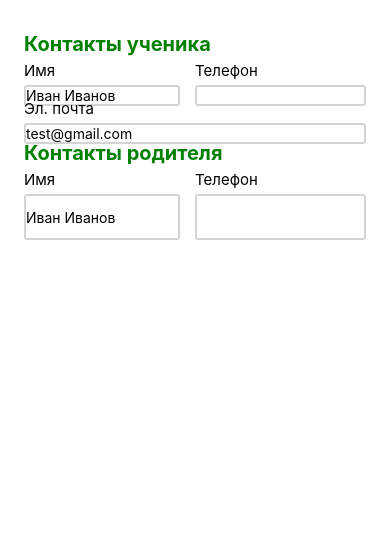
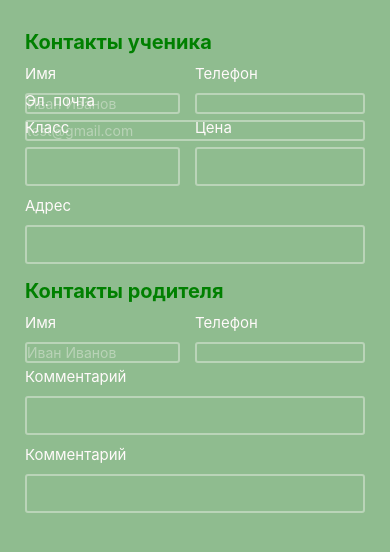
Before and after one commit to kbarketova/TutorTimetable, a React Native app: screen / in a window 390 px wide. Shown: the top 552 px of the page. Built offline with nearby package versions, Linux system fonts and the light colour scheme.

Commit message:
Added Screen component, updated styling for StudentDetails

```diff
--- a/App.tsx
+++ b/App.tsx
@@ -1,43 +1,18 @@
 import React from 'react';
-import {
-  SafeAreaView,
-  ScrollView,
-  StatusBar,
-  StyleSheet,
-  View,
-} from 'react-native';
+import {SafeAreaView, StatusBar, ViewStyle} from 'react-native';
 import {StudentDetails} from './src/screens/StudentDetails';
+
+const containerStyle: ViewStyle = {
+  flex: 1,
+};
 
 const App = () => {
   return (
-    <SafeAreaView>
+    <SafeAreaView style={containerStyle}>
       <StatusBar barStyle={'light-content'} />
-      <ScrollView contentInsetAdjustmentBehavior="automatic">
-        <View style={styles.sectionContainer}>
-          <StudentDetails />
-        </View>
-      </ScrollView>
+      <StudentDetails />
     </SafeAreaView>
   );
 };
 
-const styles = StyleSheet.create({
-  sectionContainer: {
-    marginTop: 32,
-    paddingHorizontal: 24,
-  },
-  sectionTitle: {
-    fontSize: 24,
-    fontWeight: '600',
-  },
-  sectionDescription: {
-    marginTop: 8,
-    fontSize: 18,
-    fontWeight: '400',
-  },
-  highlight: {
-    fontWeight: '700',
-  },
-});
-
 export default App;
--- a/src/components/Field/Field.tsx
+++ b/src/components/Field/Field.tsx
@@ -1,5 +1,6 @@
 import React from 'react';
 import {Text, TextStyle, ViewStyle} from 'react-native';
+import {GreenThemeTextColor} from '../../constants';
 import {Flex} from '../Flex';
 import {Input} from '../Input';
 
@@ -15,8 +16,10 @@ type TProps = Readonly<{
 }>;
 
 const innerLabelStyle: TextStyle = {
-  paddingVertical: 5,
-  fontWeight: 'bold',
+  paddingVertical: 10,
+  fontWeight: '400',
+  color: GreenThemeTextColor,
+  fontSize: 15,
 };
 
 const Field_: React.FC<TProps> = ({
@@ -30,7 +33,11 @@ const Field_: React.FC<TProps> = ({
   labelWeight = null,
 }: TProps) => {
   const labelStyle = React.useMemo<ViewStyle>(() => {
-    return {...innerLabelStyle, fontSize: labelSize, fontWeight: labelWeight};
+    return {
+      ...innerLabelStyle,
+      fontSize: labelSize ?? innerLabelStyle.fontSize,
+      fontWeight: labelWeight ?? innerLabelStyle.fontWeight,
+    };
   }, [labelSize, labelWeight]);
 
   return (
--- a/src/components/Flex/Flex.tsx
+++ b/src/components/Flex/Flex.tsx
@@ -12,6 +12,7 @@ type TProps = Readonly<{
   margin?: number | string | null;
   padding?: number | string | null;
   flexWrap?: TFlexWrap | null;
+  color?: string | null;
 }>;
 
 const innerContainerStyle: ViewStyle = {
@@ -25,6 +26,7 @@ const Flex_: React.FC<TProps> = ({
   justifyContent = null,
   margin = null,
   padding = null,
+  color = null,
 }: TProps) => {
   const style = React.useMemo<ViewStyle>(() => {
     const marginFinal: TSplitResult = margin ? splitProp(margin) : {};
@@ -49,8 +51,9 @@ const Flex_: React.FC<TProps> = ({
       paddingBottom: paddingFinal.bottom,
       paddingVertical: paddingFinal.vertical,
       paddingHorizontal: paddingFinal.horizontal,
+      backgroundColor: color ?? undefined,
     };
-  }, [flex, flexDirection, justifyContent, margin, padding]);
+  }, [color, flex, flexDirection, justifyContent, margin, padding]);
   return <View style={style}>{children}</View>;
 };
 
--- a/src/components/Input/Input.tsx
+++ b/src/components/Input/Input.tsx
@@ -1,5 +1,9 @@
 import React from 'react';
-import {TextInput, ViewStyle} from 'react-native';
+import {TextInput, TextStyle, ViewStyle} from 'react-native';
+import {
+  GreenThemeTextColor,
+  GreenThemeTextDisabledColor,
+} from '../../constants';
 import {splitProp} from '../split-prop';
 import {TSplitResult} from '../types';
 
@@ -11,17 +15,19 @@ type TProps = Readonly<{
   padding?: number | string | null;
 }>;
 
-const activeStyle: ViewStyle = {
+const activeStyle: TextStyle = {
   flex: 1,
   height: 40,
   borderWidth: 2,
   borderRadius: 3,
-  borderColor: '#9C9E9F90',
+  borderColor: GreenThemeTextColor,
+  color: GreenThemeTextColor,
 };
 
-const disabledStyle: ViewStyle = {
+const disabledStyle: TextStyle = {
   ...activeStyle,
-  borderColor: '#9C9E9F70',
+  borderColor: GreenThemeTextDisabledColor,
+  color: GreenThemeTextDisabledColor,
 };
 
 const Input_: React.FC<TProps> = ({
--- /dev/null
+++ b/src/components/Screen/Screen.tsx
@@ -0,0 +1,41 @@
+import React from 'react';
+
+import {ScrollView, ViewStyle} from 'react-native';
+import {GreenThemeBackground} from '../../constants';
+import {Flex} from '../Flex';
+
+type TProps = Readonly<{
+  children: React.ReactNode;
+  color?: string | null;
+  margin?: number | string | null;
+  padding?: number | string | null;
+}>;
+
+const innerContainerStyle: ViewStyle = {
+  flex: 1,
+  backgroundColor: GreenThemeBackground,
+};
+
+const Screen_: React.FC<TProps> = ({
+  children,
+  color,
+  margin = null,
+  padding = null,
+}: TProps) => {
+  const style = React.useMemo<ViewStyle>(() => {
+    return {
+      ...innerContainerStyle,
+      backgroundColor: color ?? innerContainerStyle.backgroundColor,
+    };
+  }, [color]);
+
+  return (
+    <ScrollView style={style}>
+      <Flex padding={padding ?? '30 25'} margin={margin}>
+        {children}
+      </Flex>
+    </ScrollView>
+  );
+};
+
+export const Screen = React.memo(Screen_);
--- /dev/null
+++ b/src/components/Screen/index.ts
@@ -0,0 +1 @@
+export {Screen} from './Screen';
--- /dev/null
+++ b/src/constants.ts
@@ -0,0 +1,4 @@
+export const GreenThemeBackground = 'darkseagreen';
+export const GreenThemeTextColor = '#fffafa';
+export const GreenThemeTextDisabledColor = '#fffafa60';
+export const GreenThemeHeaderColor = 'green';
--- a/src/screens/StudentDetails/Contacts.tsx
+++ b/src/screens/StudentDetails/Contacts.tsx
@@ -3,6 +3,7 @@ import {Text, TextStyle} from 'react-native';
 
 import {Field} from '../../components/Field';
 import {Flex} from '../../components/Flex';
+import {InfoRow} from './InfoRow';
 
 type TProps = Readonly<{
   isEditable: boolean;
@@ -13,6 +14,7 @@ type TProps = Readonly<{
   onChangePhone: (value: string) => void;
   email?: string | null;
   onChangeEmail?: ((value: string) => void) | null;
+  padding?: number | string | null;
 }>;
 
 const labelStyle: TextStyle = {
@@ -30,30 +32,21 @@ const Contacts_: React.FC<TProps> = ({
   onChangePhone,
   email = null,
   onChangeEmail = null,
+  padding = null,
 }: TProps) => {
   return (
-    <Flex padding="0 0 10 0">
+    <Flex padding={padding}>
       <Text style={labelStyle}>{label}</Text>
-      <Flex flexDirection="row" flexWrap="wrap">
-        <Field
-          label="Имя"
-          value={name}
-          onChangeText={onChangeName}
-          isEditable={isEditable}
-          inputMargin="0 15 0 0"
-          labelSize={15}
-          labelWeight="400"
-        />
-        <Field
-          label="Телефон"
-          value={phone}
-          onChangeText={onChangePhone}
-          isEditable={isEditable}
-          labelSize={15}
-          labelWeight="400"
-        />
-      </Flex>
-      {!!onChangeEmail && typeof email === 'string' && (
+      <InfoRow
+        isEditable={isEditable}
+        label="Имя"
+        value={name}
+        onChangeText={onChangeName}
+        labelAdditional="Телефон"
+        valueAdditional={phone}
+        onChangeTextAdditional={onChangePhone}
+      />
+      {onChangeEmail && typeof email === 'string' && (
         <Field
           label="Эл. почта"
           value={email}
--- /dev/null
+++ b/src/screens/StudentDetails/InfoRow.tsx
@@ -0,0 +1,46 @@
+import React from 'react';
+
+import {Field} from '../../components/Field';
+import {Flex} from '../../components/Flex';
+
+type TProps = Readonly<{
+  isEditable: boolean;
+  label: string;
+  value: string;
+  onChangeText: (value: string) => void;
+  labelAdditional?: string | null;
+  valueAdditional?: string | null;
+  onChangeTextAdditional?: ((value: string) => void) | null;
+}>;
+
+const InfoRow_: React.FC<TProps> = ({
+  isEditable,
+  label,
+  value,
+  onChangeText,
+  labelAdditional = null,
+  valueAdditional = null,
+  onChangeTextAdditional = null,
+}: TProps) => {
+  return (
+    <Flex flexDirection="row" justifyContent="space-between">
+      <Field
+        label={label}
+        value={value}
+        onChangeText={onChangeText}
+        isEditable={isEditable}
+        inputMargin="0 15 0 0"
+      />
+      {onChangeTextAdditional && typeof valueAdditional === 'string' && (
+        <Field
+          label={labelAdditional}
+          value={valueAdditional}
+          onChangeText={onChangeTextAdditional}
+          isEditable={isEditable}
+        />
+      )}
+    </Flex>
+  );
+};
+
+export const InfoRow = React.memo(InfoRow_);
--- a/src/screens/StudentDetails/StudentDetails.tsx
+++ b/src/screens/StudentDetails/StudentDetails.tsx
@@ -1,6 +1,9 @@
 import React from 'react';
+import {Field} from '../../components/Field';
 
+import {Screen} from '../../components/Screen';
 import {Contacts} from './Contacts';
+import {InfoRow} from './InfoRow';
 
 const StudentDetails_: React.FC<{}> = () => {
   const [studentName, setStudentName] = React.useState<string>('Иван Иванов');
@@ -10,11 +13,15 @@ const StudentDetails_: React.FC<{}> = () => {
 
   const [parentName, setParentName] = React.useState<string>('Иван Иванов');
   const [parentPhone, setParentPhone] = React.useState<string>('');
+  const [grade, setGrade] = React.useState<string>('');
+  const [price, setPrice] = React.useState<string>('');
+  const [address, setAddress] = React.useState<string>('');
+  const [commentary, setCommentary] = React.useState<string>('');
 
   const isEditMode: boolean = false;
 
   return (
-    <>
+    <Screen>
       <Contacts
         label="Контакты ученика"
         name={studentName}
@@ -25,6 +32,21 @@ const StudentDetails_: React.FC<{}> = () => {
         onChangeEmail={setStudentEmail}
         isEditable={isEditMode}
       />
+      <InfoRow
+        isEditable={isEditMode}
+        label="Класс"
+        value={grade}
+        onChangeText={setGrade}
+        labelAdditional="Цена"
+        valueAdditional={price}
+        onChangeTextAdditional={setPrice}
+      />
+      <Field
+        label="Адрес"
+        value={address}
+        onChangeText={setAddress}
+        isEditable={isEditMode}
+      />
       <Contacts
         label="Контакты родителя"
         name={parentName}
@@ -32,8 +54,21 @@ const StudentDetails_: React.FC<{}> = () => {
         phone={parentPhone}
         onChangePhone={setParentPhone}
         isEditable={isEditMode}
+        padding="15 0 0 0"
       />
-    </>
+      <Field
+        label="Комментарий"
+        value={commentary}
+        onChangeText={setCommentary}
+        isEditable={isEditMode}
+      />
+      <Field
+        label="Комментарий"
+        value={commentary}
+        onChangeText={setCommentary}
+        isEditable={isEditMode}
+      />
+    </Screen>
   );
 };
 
```
